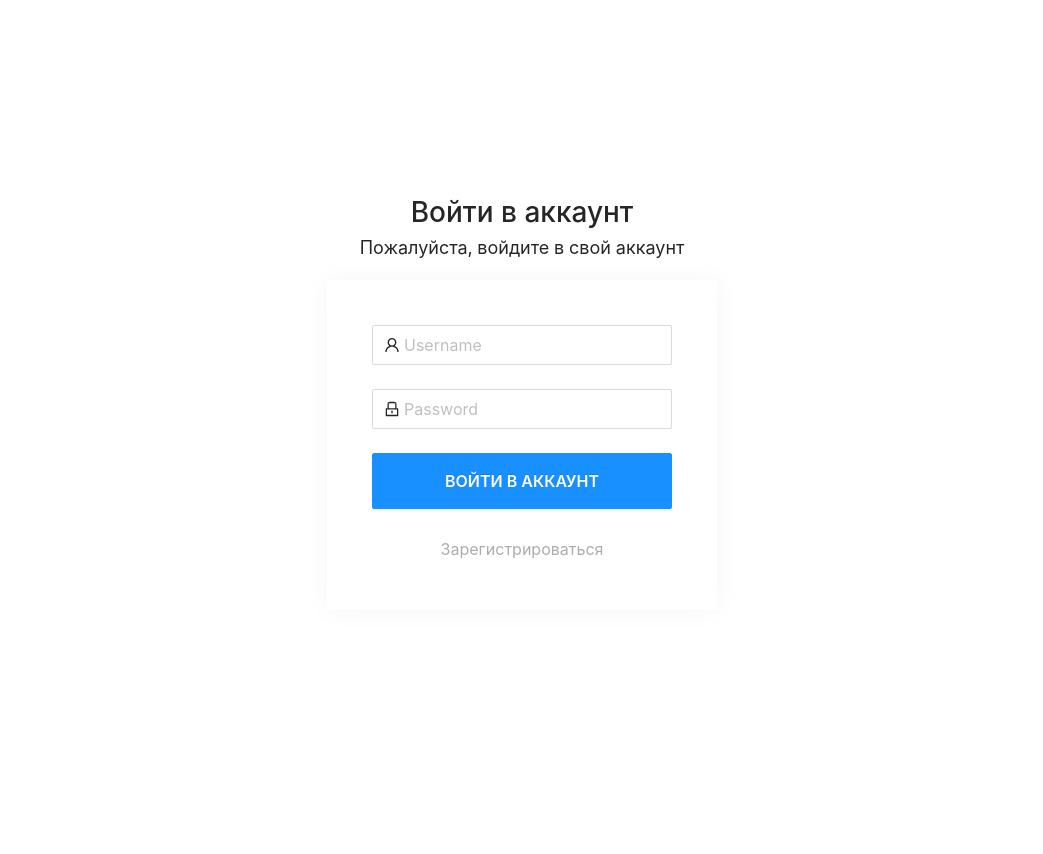
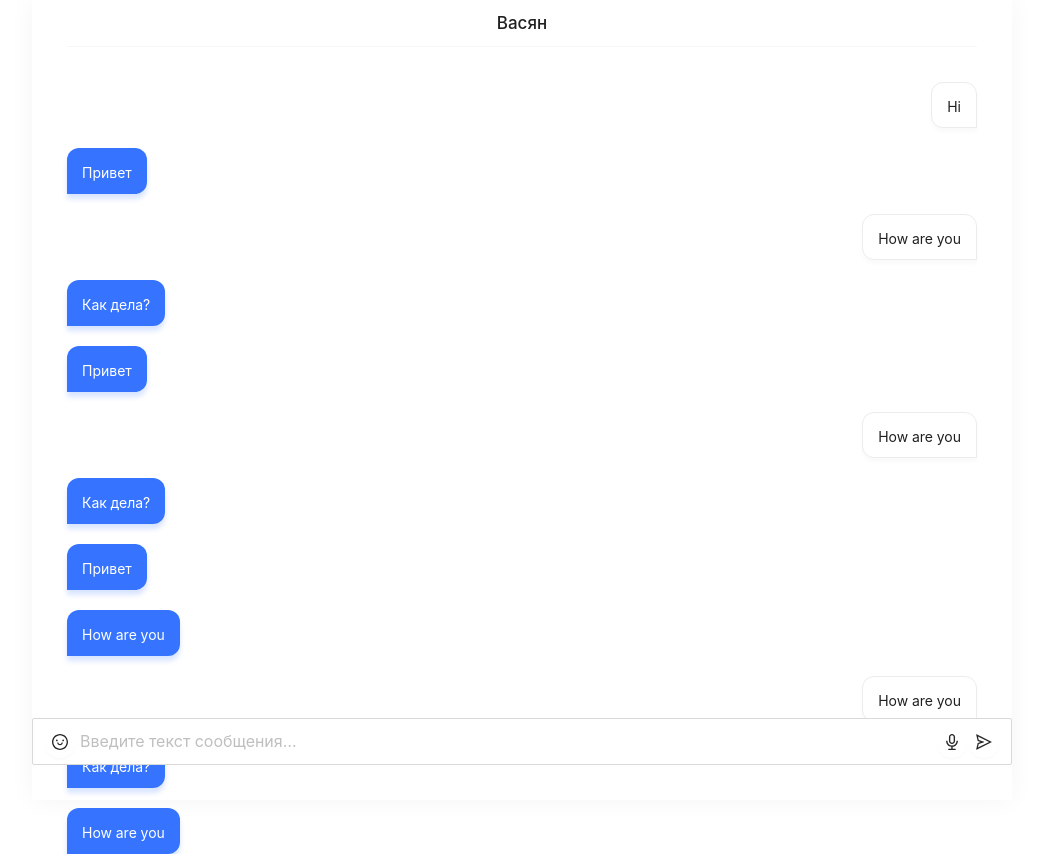
Before and after one commit to 1used23/socket-chat, a React app: page /#/im in a window 1280 px wide. Shown: the whole page, without its empty margins (118-1161 px from the left). Before the commit the page ends 800 px from the top, so only its background shows below. Built offline with nearby package versions, Linux system fonts and the light colour scheme.

Commit message:
dialog window done. emoji pickker added

```diff
--- a/package.json
+++ b/package.json
@@ -23,6 +23,7 @@
     "css-loader": "3.4.2",
     "dotenv": "8.2.0",
     "dotenv-expand": "5.1.0",
+    "emoji-mart": "^2.11.2",
     "eslint": "^6.6.0",
     "eslint-config-react-app": "^5.2.0",
     "eslint-loader": "3.0.3",
--- a/src/App.scss
+++ b/src/App.scss
@@ -4,3 +4,9 @@ html,
 .wrapper {
   height: 100%;
 }
+
+@media only screen and (min-width: 992px) {
+  .wrapper {
+    padding: 0 150px 0 150px;
+  }
+}
--- a/src/Pages/Home/Home.scss
+++ b/src/Pages/Home/Home.scss
@@ -0,0 +1,5 @@
+.home {
+  background: #ffffff;
+  box-shadow: 0px 0px 25px rgba(0, 0, 0, 0.04204);
+  height: 100%;
+}
--- a/src/Pages/Home/index.jsx
+++ b/src/Pages/Home/index.jsx
@@ -1,9 +1,12 @@
 import React from "react";
 import { Dialog } from "../../components";
 
+import "./Home.scss";
+
+
 const Home = () => {
   return (
-    <div>
+    <div className="home">
       <Dialog />
     </div>
   );
--- a/src/components/Dialog/Dialog.scss
+++ b/src/components/Dialog/Dialog.scss
@@ -1,3 +1,18 @@
 .dialog {
-  padding: 0 35px 0 35px;
+  padding: 15px 35px 0 35px;
+  height: 100%;
+  position: relative;
+  &__name {
+    font-weight: 500;
+    font-size: 17px;
+    line-height: 16px;
+    color: #202020;
+    display: flex;
+    justify-content: center;
+    margin-bottom: 15px;
+    border-bottom: 1px solid #f7f7f7;
+    &-text {
+      margin-bottom: 15px;
+    }
+  }
 }
--- a/src/components/Dialog/index.jsx
+++ b/src/components/Dialog/index.jsx
@@ -1,18 +1,32 @@
 import React from "react";
-import { Message } from "../../components";
+import { Message, MessageInput } from "../../components";
 
 import "./Dialog.scss";
 
 const Dialog = () => {
   const myNick = "nagibator";
+  const otherNick = "Васян";
+
   const messages = [
     { message: "Hi", time: 111, sender: myNick },
-    { message: "Привет", time: 111, sender: "Васян" },
+    { message: "Привет", time: 111, sender: otherNick },
     { message: "How are you", time: 111, sender: myNick },
-    { message: "Как дела?", time: 111, sender: "Васян" }
+    { message: "Как дела?", time: 111, sender: otherNick },
+    { message: "Привет", time: 111, sender: otherNick },
+    { message: "How are you", time: 111, sender: myNick },
+    { message: "Как дела?", time: 111, sender: otherNick },
+    { message: "Привет", time: 111, sender: otherNick },
+    { message: "How are you", time: 111, sender: otherNick },
+    { message: "How are you", time: 111, sender: myNick },
+    { message: "Как дела?", time: 111, sender: otherNick },
+    { message: "How are you", time: 111, sender: otherNick }
   ];
   return (
     <div className="dialog">
+      <div className="dialog__name">
+        <div className="dialog__name-text">{otherNick}</div>
+      </div>
+      <div className="dialog__messages">
         {messages &&
           messages.map(message => {
             return message.sender === myNick ? (
@@ -22,6 +36,9 @@ const Dialog = () => {
             );
           })}
       </div>
+
+      <MessageInput />
+    </div>
   );
 };
 
--- a/src/components/Message/Message.scss
+++ b/src/components/Message/Message.scss
@@ -7,7 +7,7 @@
   padding: 14px 15px 10px 15px;
   font-size: 14px;
   line-height: 20px;
-  margin-top: 30px;
+  margin-top: 20px;
   &-to-me {
     display: flex;
     justify-content: flex-start;
--- a/src/components/Message/index.jsx
+++ b/src/components/Message/index.jsx
@@ -5,15 +5,15 @@ import "./Message.scss";
 
 const Message = ({ message, isMe }) => {
   return isMe ? (
+    <div className="message-from-me">
+      <div className={classNames("message message-from-me__content")}>
+        <div className="message-from-me__text">{message.message}</div>
+      </div>
+    </div>
+  ) : (
     <div className="message-to-me">
       <div className={classNames("message message-to-me__content")}>
         <div className="message-to-me__text">{message.message}</div>
-      </div>
-    </div>
-  ) : (
-    <div className="message-from-me">
-      <div className={classNames("message message-from-me__content")}>
-        <div className="message__text">{message.message}</div>
       </div>
     </div>
   );
--- /dev/null
+++ b/src/components/MessageInput/MessageInput.scss
@@ -0,0 +1,12 @@
+.input-button {
+  border: none !important;
+}
+
+.dialog__message-input {
+  position: absolute;
+  bottom: 35px;
+  width: 100%;
+  left: 50%;
+  left: 50%;
+  transform: translate(-50%, 0);
+}
--- /dev/null
+++ b/src/components/MessageInput/index.jsx
@@ -0,0 +1,58 @@
+import React, { useState } from "react";
+import { Input, Button } from "antd";
+import { SendOutlined, AudioOutlined, SmileOutlined } from "@ant-design/icons";
+import { Picker } from "emoji-mart";
+
+import "emoji-mart/css/emoji-mart.css";
+import "./MessageInput.scss";
+
+const MessageInput = () => {
+  const [emojiPicker, setEmojiPicker] = useState(false);
+  const [input, setInput] = useState("");
+
+  return (
+    <div className="dialog__message-input">
+      {emojiPicker && (
+        <Picker
+          set="apple"
+          onSelect={emoji => {
+            setInput(input + emoji.native);
+          }}
+        />
+      )}
+
+      <Input
+        size="large"
+        placeholder="Введите текст сообщения…"
+        onChange={e => {
+          setInput(e.target.value);
+        }}
+        value={input}
+        prefix={
+          <Button
+            shape="circle"
+            icon={<SmileOutlined />}
+            className="input-button"
+            onClick={() => setEmojiPicker(!emojiPicker)}
+          />
+        }
+        suffix={
+          <div className="input__buttons">
+            <Button
+              shape="circle"
+              icon={<AudioOutlined />}
+              className="input-button"
+            />
+            <Button
+              shape="circle"
+              icon={<SendOutlined />}
+              className="input-button"
+            />
+          </div>
+        }
+      ></Input>
+    </div>
+  );
+};
+
+export default MessageInput;
--- a/src/components/index.js
+++ b/src/components/index.js
@@ -2,3 +2,4 @@ export { default as Button } from "./Button";
 export { default as Block } from "./Block";
 export { default as Dialog } from "./Dialog";
 export { default as Message } from "./Message";
+export { default as MessageInput } from "./MessageInput";
--- a/src/index.js
+++ b/src/index.js
@@ -1,7 +1,7 @@
 import React from "react";
 import ReactDOM from "react-dom";
 import App from "./App";
-import { BrowserRouter as Router } from "react-router-dom";
+import { HashRouter as Router } from "react-router-dom";
 
 import "./styles/index.scss";
 
```
Also changed, not shown: 1 other file (tests, documents, lock files or other folders). Lines whose indentation alone changed are shown as unchanged.
